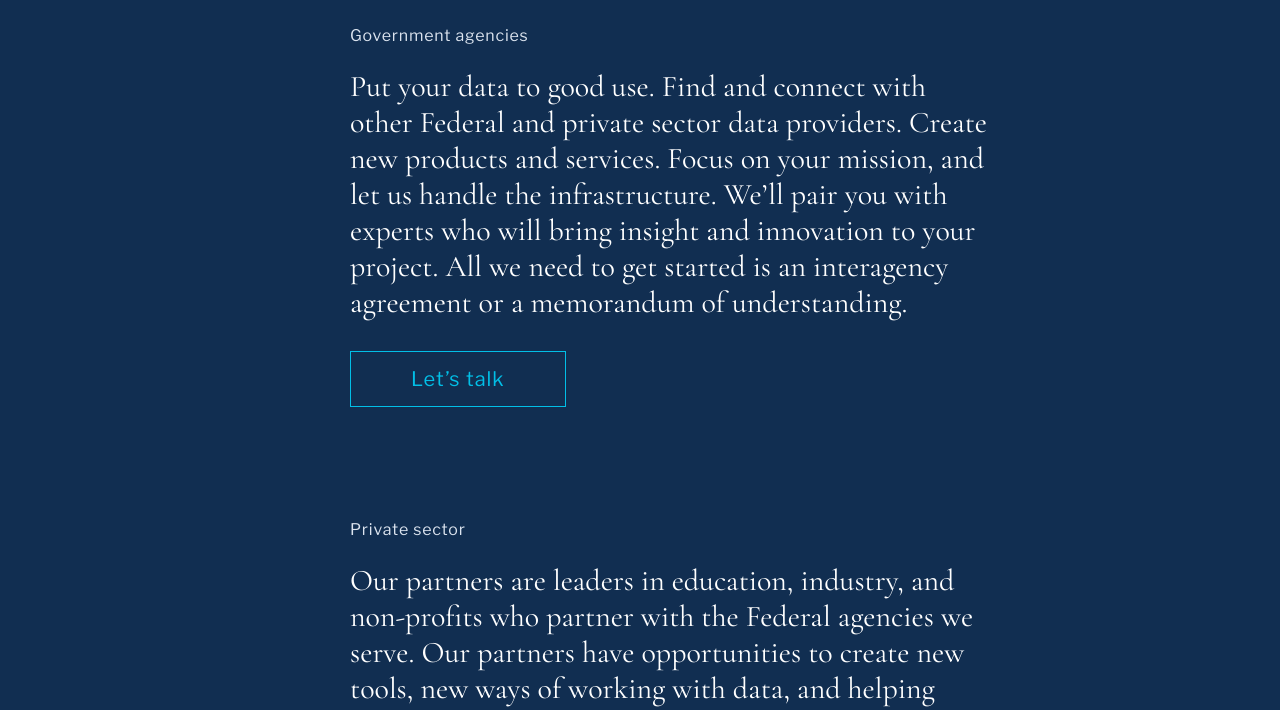
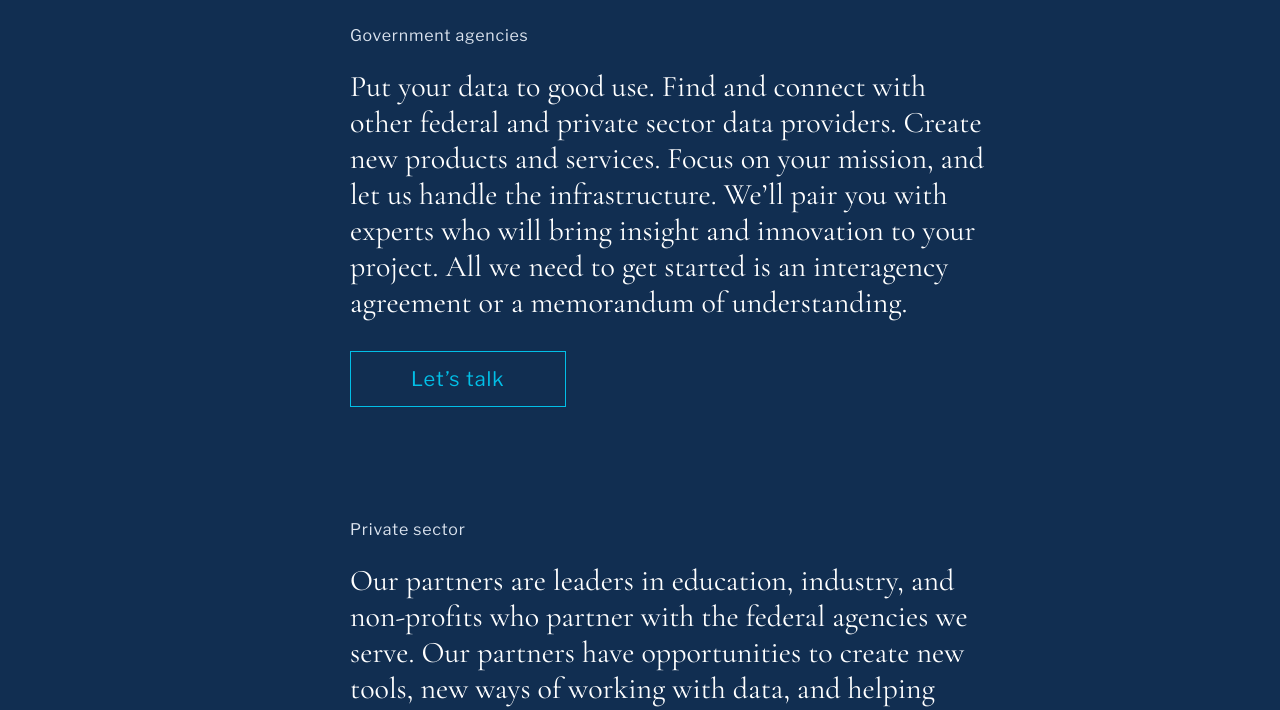
Before and after one commit to 18F/ntis-gov, a Jekyll site: the page index.html, which Jekyll copies as it is, in a window 1280 px wide and 1400 px high, scrolled down 1198 px. Shown: the part 192-902 px from the top of the window. Built offline with Jekyll 4.4.1, drawn with Linux system fonts in a browser that asks for light colours; some of the changed text lies outside the part shown.

```diff
--- a/index.html
+++ b/index.html
@@ -70,13 +70,13 @@
         <h3>Partner with us</h3>
         <h4>Government agencies</h4>
         <p>
-          Put your data to good use. Find and connect with other Federal and private sector data providers. Create new products and services.  Focus on your mission, and let us handle the infrastructure.  We&rsquo;ll pair you with experts who will bring insight and innovation to your project. All we need to get started is an interagency agreement or a memorandum of understanding.
+          Put your data to good use. Find and connect with other federal and private sector data providers. Create new products and services.  Focus on your mission, and let us handle the infrastructure.  We&rsquo;ll pair you with experts who will bring insight and innovation to your project. All we need to get started is an interagency agreement or a memorandum of understanding.
         </p>
         <a href="#" class="button">Let&rsquo;s talk</a>
 
         <h4>Private sector</h4>
         <p>
-          Our partners are leaders in education, industry, and non-profits who partner with the Federal agencies we serve.  Our partners have opportunities to create new tools, new ways of working with data, and helping agencies solve complex, meaningful data challenges.
+          Our partners are leaders in education, industry, and non-profits who partner with the federal agencies we serve.  Our partners have opportunities to create new tools, new ways of working with data, and helping agencies solve complex, meaningful data challenges.
         </p>
         <a href="#" class="button">Let&rsquo;s talk</a>
 
```
